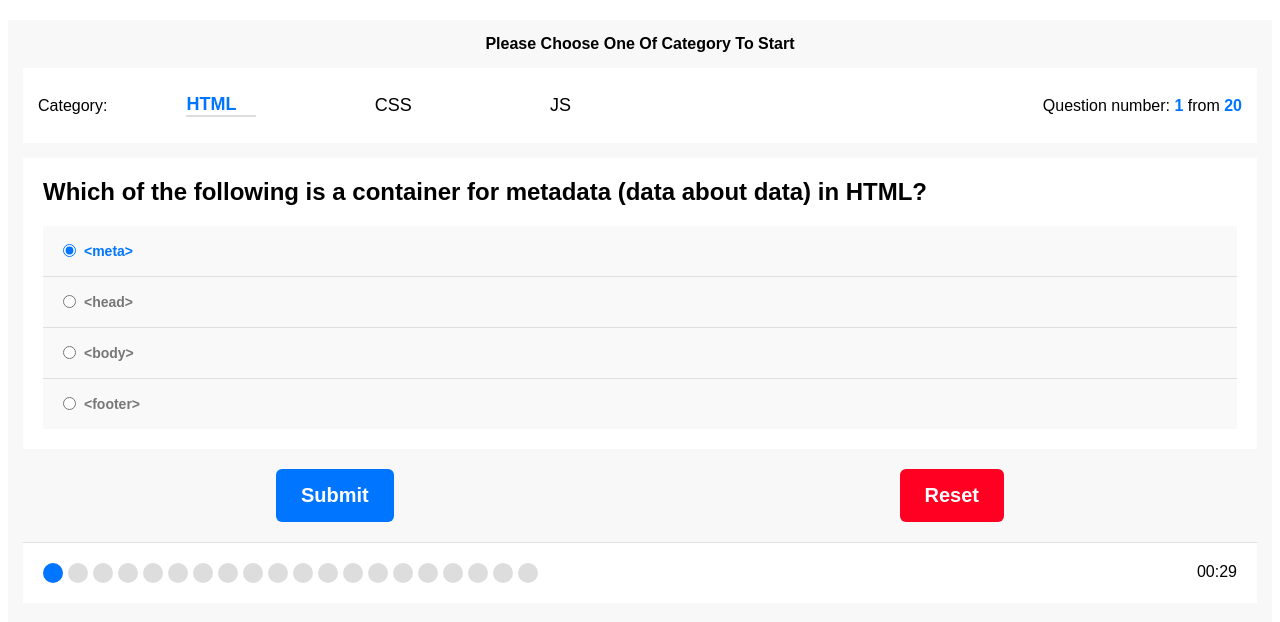
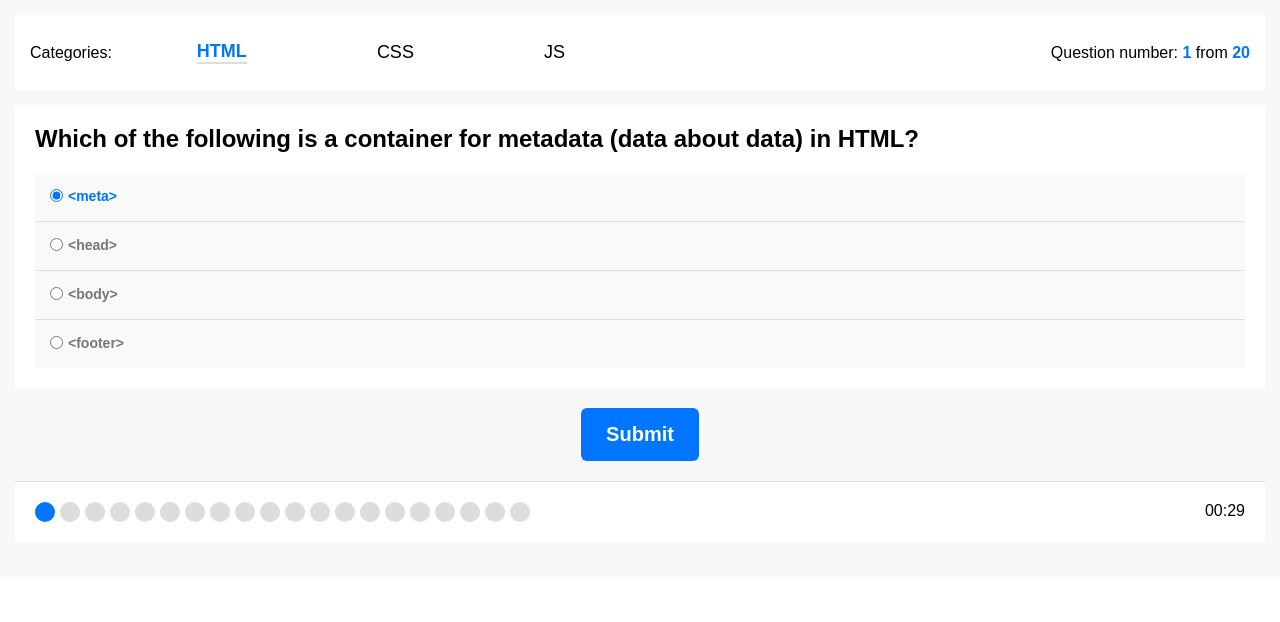
Before and after one commit to karam-ghazy/Quiz_App, a plain HTML site: page App_Quiz/index.html in a window 1280 px wide. Both pictures are taken after a click on the item "HTML". Drawn offline with Linux system fonts and the light colour scheme.

Commit message:
some edit in all files

```diff
--- a/App_Quiz/css/app.css
+++ b/App_Quiz/css/app.css
@@ -1,5 +1,7 @@
 * {
   box-sizing: border-box;
+  margin: 0;
+  padding: 0;
 }
 
 body {
@@ -8,18 +10,12 @@ body {
 
 .quiz-app {
   background-color: #f8f8f8;
-  margin: 20px auto;
   padding: 15px;
   transition: 0.3s ease;
   -webkit-transition: 0.3s ease;
   -moz-transition: 0.3s ease;
   -ms-transition: 0.3s ease;
   -o-transition: 0.3s ease;
-  h4 {
-    text-align: center;
-    margin: 0;
-    margin-bottom: 15px;
-  }
   .quiz-info {
     display: flex;
     background-color: #fff;
@@ -48,9 +44,6 @@ body {
         li {
           font-size: 18px;
           cursor: pointer;
-          &:not(:last-child) {
-            padding-right: 20px;
-          }
           &.chosen,
           &:hover {
             color: #0075ff;
@@ -86,11 +79,11 @@ body {
       opacity: 1;
       .quiz-area,
       .answers-area,
-      .result {
+      .result,
+      .submit-button {
         display: block;
       }
-      .bullets,
-      .buttons {
+      .bullets {
         display: flex;
       }
     }
@@ -127,12 +120,12 @@ body {
         }
       }
     }
-    .buttons {
+
+    .submit-button,
+    .reset-button {
       display: none;
-      .submit-button {
       width: fit-content;
       padding: 15px 25px;
-        background-color: #0075ff;
       color: #fff;
       margin: 20px auto;
       border: none;
@@ -149,41 +142,18 @@ body {
       -moz-transition: 0.3s;
       -ms-transition: 0.3s;
       -o-transition: 0.3s;
+    }
+    .submit-button {
+      background-color: #0075ff;
       &:focus {
         outline: none;
       }
       &:hover {
         background-color: #066be2;
-          transform: rotate(4deg);
-          -webkit-transform: rotate(4deg);
-          -moz-transform: rotate(4deg);
-          -ms-transform: rotate(4deg);
-          -o-transform: rotate(4deg);
       }
     }
     .reset-button {
-        width: fit-content;
-        padding: 15px 25px;
       background-color: #ff0022;
-        color: #fff;
-        margin: 20px auto;
-        border: none;
-        font-size: 20px;
-        font-weight: bold;
-        cursor: pointer;
-        border-radius: 6px;
-        -webkit-border-radius: 6px;
-        -moz-border-radius: 6px;
-        -ms-border-radius: 6px;
-        -o-border-radius: 6px;
-        transition: 0.3s;
-        -webkit-transition: 0.3s;
-        -moz-transition: 0.3s;
-        -ms-transition: 0.3s;
-        -o-transition: 0.3s;
-        &:focus {
-          outline: none;
-        }
       &:hover {
         background-color: #ed0a29;
         transform: rotate(4deg);
@@ -193,7 +163,7 @@ body {
         -o-transform: rotate(4deg);
       }
     }
-    }
+
     .bullets {
       display: none;
       background-color: #fff;
@@ -243,6 +213,16 @@ body {
     }
   }
 }
+h4 {
+  text-align: center;
+  margin: 0;
+  margin-bottom: 15px;
+  width: 100%;
+  text-align: center;
+  background-color: #ff00005e;
+  color: #ff0000;
+  padding: 30px;
+}
 /* media query */
 @media (max-width: 767px) {
   .quiz-app {
@@ -251,6 +231,9 @@ body {
       .category {
         flex-direction: column;
         ul {
+          margin-left: 0;
+          margin-top: 10px;
+          gap: 30px;
           li {
             &:hover,
             &.chosen {
--- a/App_Quiz/index.html
+++ b/App_Quiz/index.html
@@ -8,10 +8,9 @@
   </head>
   <body>
     <div class="quiz-app">
-      <h4>Please Choose One Of Category To Start</h4>
       <div class="quiz-info">
         <div class="category">
-          Category:
+          Categories:
           <ul>
             <li>HTML</li>
             <li>CSS</li>
@@ -23,10 +22,8 @@
       <div class="hidden">
         <div class="quiz-area"></div>
         <div class="answers-area"></div>
-        <div class="buttons">
-          <button class="submit-button">Submit</button>
-          <button class="reset-button">Reset</button>
-        </div>
+        <button class="submit-button">Submit</button>
+        <button class="reset-button">Reset</button>
         <div class="bullets">
           <div class="spans-container"></div>
           <div class="count-down"></div>
@@ -34,6 +31,7 @@
         <div class="result"></div>
       </div>
     </div>
+    <h4>Please Choose One Of Category To Start</h4>
     <script src="js/main.js"></script>
   </body>
 </html>
--- a/App_Quiz/js/main.js
+++ b/App_Quiz/js/main.js
@@ -18,8 +18,8 @@ let result = document.querySelector(".result");
 let count_Down = document.querySelector(".count-down");
 //
 let resetButton = document.querySelector(".reset-button");
-let btnContainer = document.querySelector(".buttons");
-
+//
+let h4 = document.querySelector("h4");
 //set options
 let currentIndex = 0;
 let rightAnswers = 0;
@@ -40,23 +40,27 @@ function getCategoryName() {
       category.classList.add("chosen");
       //set hidden to visible
       hiddenDiv.classList.add("visible");
-      quizArea.style.display = "block";
-      answersArea.style.display = "block";
-      btnContainer.style.display = "flex";
-      bullets.style.display = "flex";
+      resetButton.style.display = "none";
+      h4.style.display = "none";
       //initial state of current index on change category
       currentIndex = 0;
       rightAnswers = 0;
       result.innerHTML = "";
+      ///
+      resetButton.onclick = function () {
+        currentIndex = 0;
+        rightAnswers = 0;
+        quizArea.style.display = "block";
+        answersArea.style.display = "block";
+        submitButton.style.display = "block";
+        resetButton.style.display = "none";
+        bullets.style.display = "flex";
+        result.innerHTML = "";
+        getQuestions(name);
+      };
       // the name of the chosen category
       name = category.innerHTML.toLocaleLowerCase();
       getQuestions(name);
-      resetButton.onclick = function () {
-        currentIndex = 0;
-        rightAnswers = 0;
-        result.innerHTML = "";
-        getQuestions(name);
-      };
     });
   });
 }
@@ -141,7 +145,8 @@ function countDown(duration, count) {
 function showResult(count) {
   quizArea.style.display = "none";
   answersArea.style.display = "none";
-  btnContainer.style.display = "none";
+  submitButton.style.display = "none";
+  resetButton.style.display = "block";
   bullets.style.display = "none";
   countQuestions.innerHTML = "";
 
```
Lines whose indentation alone changed are shown as unchanged.
